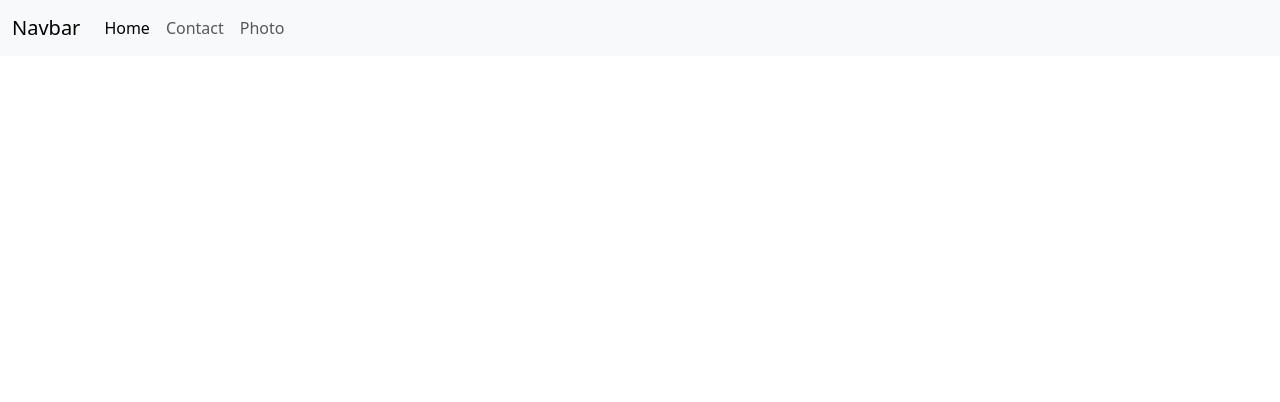
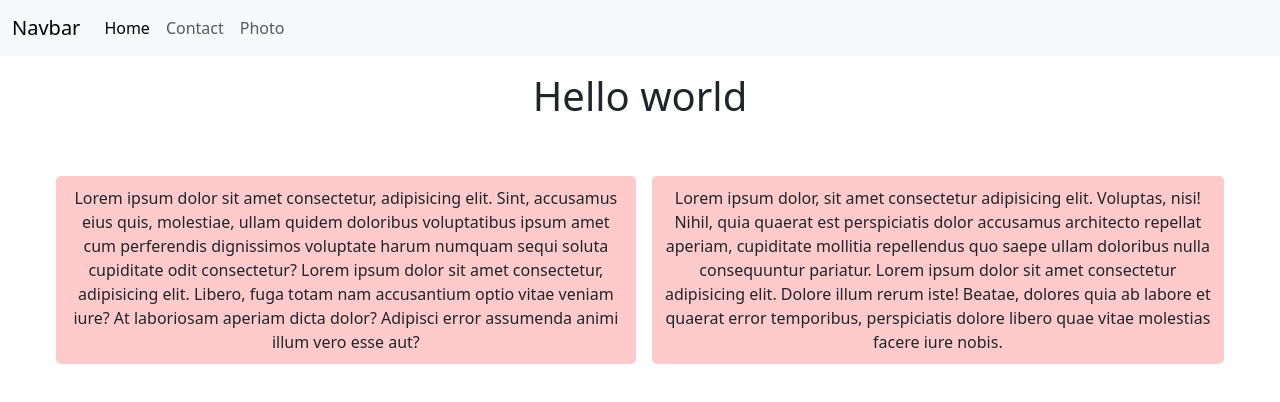
Before and after one commit to nellonsy/Croissant, a plain HTML site: page index.html in a window 1280 px wide. Drawn offline with nearby package versions, Linux system fonts and the light colour scheme.

Commit message:
designed index, added picture file

```diff
--- a/index.html
+++ b/index.html
@@ -30,6 +30,17 @@
         </div>
       </nav>
 
+      <h1 class="pt-3"> Hello world</h1>
+      <div class="m-5 d-flex justify-content-center">
+        <div class="p-2">
+            <p>Lorem ipsum dolor sit amet consectetur, adipisicing elit. Sint, accusamus eius quis, molestiae, ullam quidem doloribus voluptatibus ipsum amet cum perferendis dignissimos voluptate harum numquam sequi soluta cupiditate odit consectetur? Lorem ipsum dolor sit amet consectetur, adipisicing elit. Libero, fuga totam nam accusantium optio vitae veniam iure? At laboriosam aperiam dicta dolor? Adipisci error assumenda animi illum vero esse aut?</p>
+
+        </div>
+        <div class="p-2">
+            <p>Lorem ipsum dolor, sit amet consectetur adipisicing elit. Voluptas, nisi! Nihil, quia quaerat est perspiciatis dolor accusamus architecto repellat aperiam, cupiditate mollitia repellendus quo saepe ullam doloribus nulla consequuntur pariatur. Lorem ipsum dolor sit amet consectetur adipisicing elit. Dolore illum rerum iste! Beatae, dolores quia ab labore et quaerat error temporibus, perspiciatis dolore libero quae vitae molestias facere iure nobis.</p>
+        </div>
+
+
       <script src="https://cdn.jsdelivr.net/npm/bootstrap@5.3.2/dist/js/bootstrap.bundle.min.js" integrity="sha384-C6RzsynM9kWDrMNeT87bh95OGNyZPhcTNXj1NW7RuBCsyN/o0jlpcV8Qyq46cDfL" crossorigin="anonymous"></script>
 </body>
 </html>
--- a/style.css
+++ b/style.css
@@ -1,3 +1,14 @@
-h1{
+:root{
+    --bg-color: #FFCACC;
+    --primary-color: #DBC4F0;
+}
+
+h1, p {
     text-align: center;
 }
+
+p{
+    background-color: var(--bg-color);
+    border-radius: 5px;
+    padding: 10px;
+}
```
Also changed, not shown: Claude_Monet_-_Shadows_on_the_Sea._The_Cliffs_at_Pourville_-_Google_Art_Project.jpg (added).
